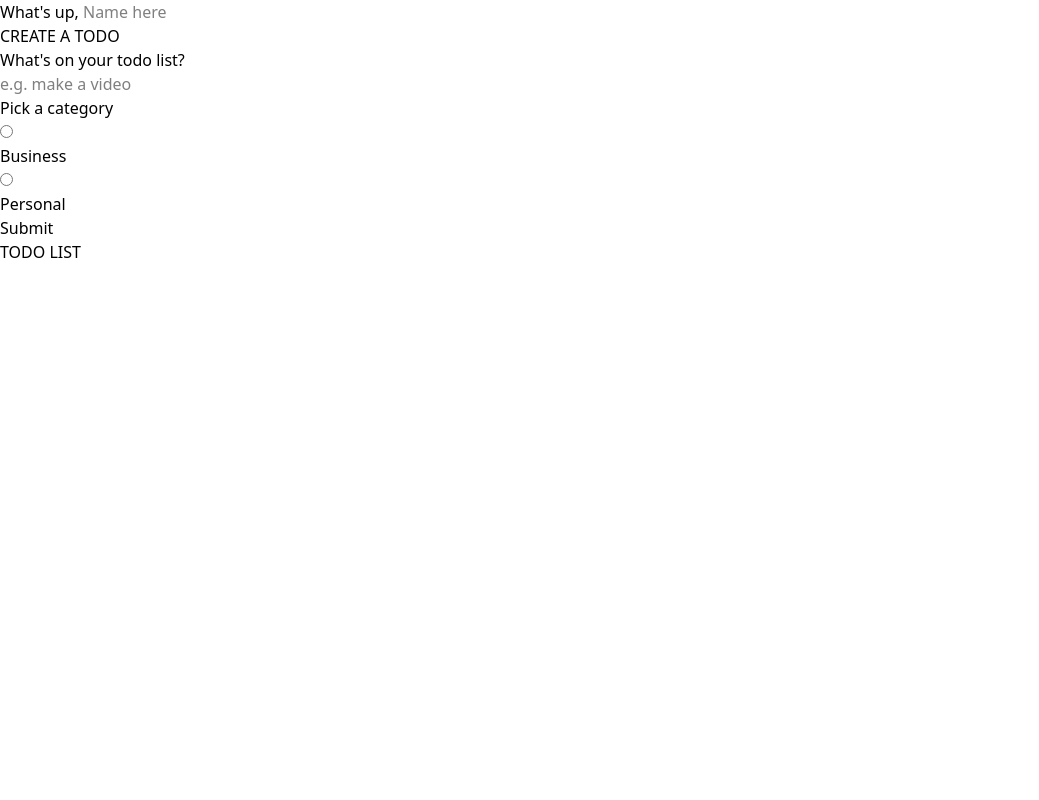
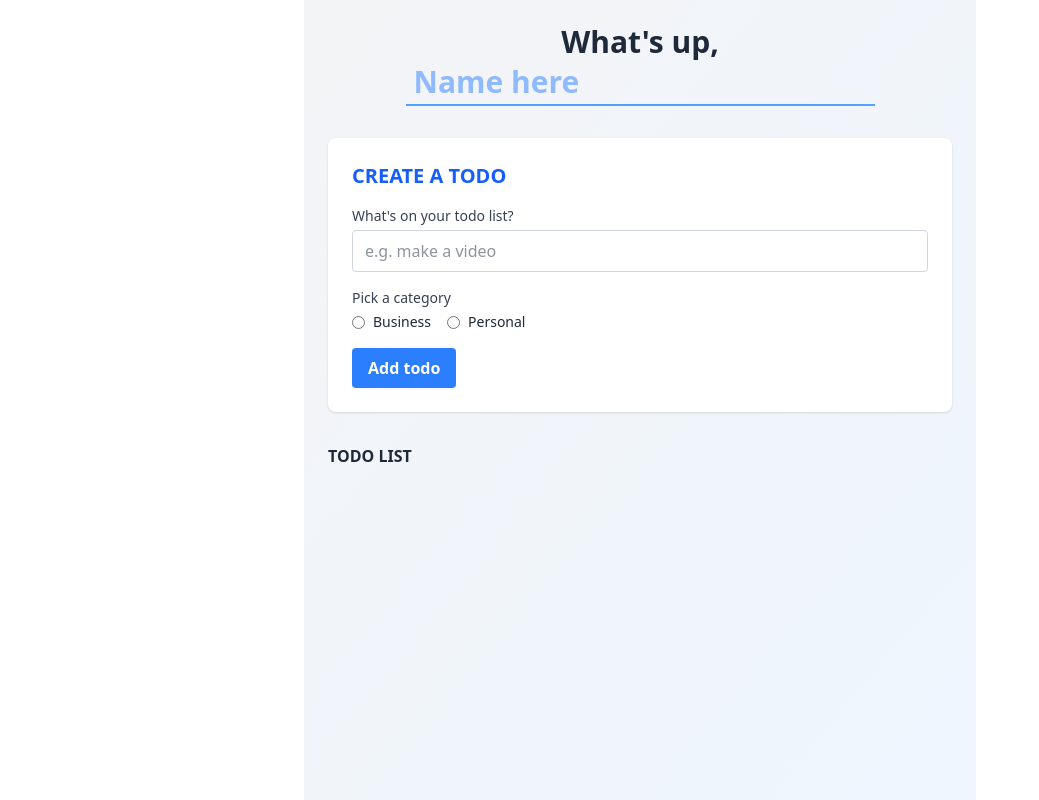
Before and after one commit to Radomir9/todo-app, a Vue app: page / in a window 1280 px wide. Shown: the whole page, without its empty margins (0-1039 px from the left). Built offline with nearby package versions, Linux system fonts and the light colour scheme.

Commit message:
Add Tailwind CSS styling and implement unique IDs for todos

```diff
--- a/src/App.vue
+++ b/src/App.vue
@@ -1,64 +1,65 @@
 <template>
-  <main>
+<main class="min-h-screen bg-gradient-to-br from-gray-100 to-blue-50 text-gray-800 p-6 max-w-2xl mx-auto space-y-8">
 
-    <section class="greeting">
-      <h2>
-        What's up, <input type="text" id="name" placeholder="Name here" v-model="name">
+    <section class="text-center">
+        <h2 class="text-3xl font-bold mb-2">
+            What's up, <input type="text" id="name" placeholder="Name here" v-model="name" autocomplete="off" class="inline-block text-blue-500 bg-transparent border-b-2 border-blue-400 focus:outline-none focus:border-blue-600 px-2 py-1">
         </h2>
-
     </section>
 
-    <section>
-      <h3>CREATE A TODO</h3>
+    <section class="bg-white shadow rounded-lg p-6 space-y-4">
+        <h3 class="text-xl font-semibold text-blue-600">CREATE A TODO</h3>
 
-      <form @submit.prevent="addTodo">
-        <h4>What's on your todo list?</h4>
-        <input type="text" name="content" id="content" placeholder="e.g. make a video" v-model="input_content"/>
+        <form @submit.prevent="addTodo" class="space-y-4">
+            <h4 class="block text-sm font-medium text-gray-700 mb-1">{{ name ? `${name}, what's on your todo list?` : "What's on your todo list?" }}</h4>
+            <input type="text" name="content" autocomplete="off" id="content" placeholder="e.g. make a video" v-model="input_content" class="w-full border border-gray-300 rounded px-3 py-2 focus:outline-none focus:ring-2 focus:ring-blue-400" />
 
-        <h4>Pick a category</h4>
             <div>
-
-          <label>
-            <input type="radio" name="category" id="category1" value="business" v-model="input_category" />
-            <!-- <span></span> -->
-            <div>Business</div>
+                <label class="block text-sm font-medium text-gray-700 mb-1">Pick a category</label>
+                <div class="flex gap-4">
+                    <label class="flex items-center gap-2 cursor-pointer">
+                        <input type="radio" value="business" v-model="input_category" />
+                        <span class="text-sm font-medium">Business</span>
                     </label>
-
-          <label>
-            <input type="radio" name="category" id="category2" value="personal" v-model="input_category" />
-            <!-- <span></span> -->
-            <div>Personal</div>
+                    <label class="flex items-center gap-2 cursor-pointer">
+                        <input type="radio" value="personal" v-model="input_category" />
+                        <span class="text-sm font-medium">Personal</span>
                     </label>
-
+                </div>
             </div>
 
-        <input type="submit" />
+            <input type="submit" value="Add todo" class="bg-blue-500 hover:bg-blue-600 text-white font-semibold px-4 py-2 rounded cursor-pointer transition" />
         </form>
     </section>
 
     <section>
-      <h3>TODO LIST</h3>
-      <div v-for="todo in todos">
+        <h3 class="font-bold pb-4">TODO LIST</h3>
+        <transition-group name="todo" tag="div">
+            <div v-for="todo in todos" :key="todo.id" class="flex items-center justify-between bg-white shadow p-4 mb-2 rounded">
                 <div>
-          {{ todo.content }}
+                    <p class="font-medium">{{ todo.content }}</p>
+                    <p :class="todo.category === 'business' ? 'text-blue-500' : 'text-pink-500'">{{ todo.category }}</p>
                 </div>
-        <button @click="removeToDo(todo)">Delete</button>
+                <button @click="removeTodo(todo)" class="text-red-500 hover:text-red-700">Delete</button>
             </div>
+        </transition-group>
     </section>
 
 </main>
 </template>
 
-
 <script setup>
-import { ref, watch, onMounted } from 'vue'
+import {
+    ref,
+    watch,
+    onMounted
+} from 'vue'
 
 const name = ref('')
 const todos = ref([])
 
 const input_category = ref(null)
 const input_content = ref('')
-
 
 watch(name, (newVal) => {
     localStorage.setItem('name', newVal)
@@ -76,10 +77,11 @@ onMounted(() => {
 })
 
 const addTodo = () => {
-  if(input_content.value.trim() === '' || input_category.value === null){
+    if (input_content.value.trim() === '' || input_category.value === null) {
         return
     }
     todos.value.push({
+        id: Date.now(),
         content: input_content.value,
         category: input_category.value,
         done: false
@@ -89,9 +91,20 @@ const addTodo = () => {
     input_content.value = ''
 }
 
-const removeToDo = (todo) => {
+const removeTodo = (todo) => {
     todos.value = todos.value.filter((t) => t !== todo)
 }
 </script>
 
-<style scoped></style>
+<style scoped>
+.todo-enter-active,
+.todo-leave-active {
+    transition: all 0.3s ease;
+}
+
+.todo-enter-from,
+.todo-leave-to {
+    opacity: 0;
+    transform: translateY(-10px);
+}
+</style>
```
Lines whose indentation alone changed are shown as unchanged.
